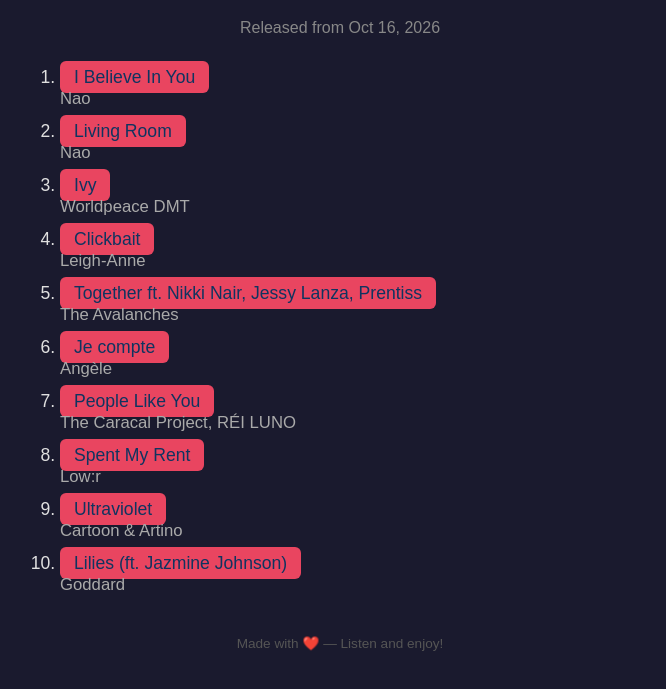
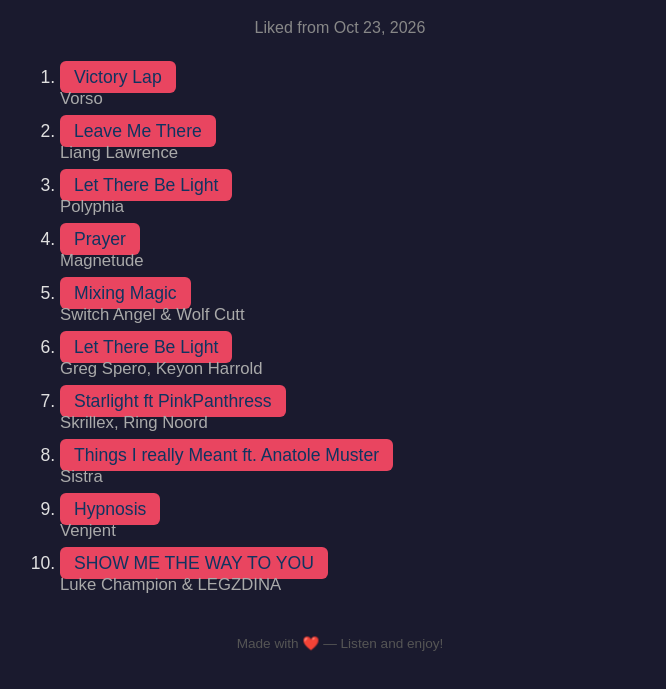
Before and after one commit to BBQSaucerer/Songs-I-Liked-This-Week, a plain HTML site: page index.html in a window 1280 px wide. Shown: the part 159-848 px from the top of the page, without its empty margins (300-966 px from the left). Drawn offline with Linux system fonts and the light colour scheme.

Commit message:
Update index.html
Updated for this week - from 23rd Oct 2026

```diff
--- a/index.html
+++ b/index.html
@@ -53,48 +53,48 @@
 </head>
 <body>
   <h1>🎵 BBQ Top Weekly tracks - #1 is track of the week!</h1>
-  <p class="subtitle">Released from Oct 16, 2026</p>
+  <p class="subtitle">Liked from Oct 23, 2026</p>
 
   <ol>
     <li>
-      <a href="https://youtu.be/yRBiqltiNVg"> I Believe In You</a>
-      <br><span class="artist">Nao</span>
+      <a href="https://youtu.be/0TwPbqjJ6Ek"> Victory Lap</a>
+      <br><span class="artist">Vorso</span>
     </li>
     <li>
-      <a href="https://youtu.be/6iUaY-zrTPM">Living Room </a>
-      <br><span class="artist">Nao</span>
+      <a href="https://youtu.be/fi_aWLI7ppM">Leave Me There</a>
+      <br><span class="artist">Liang Lawrence</span>
     </li>
     <li>
-      <a href="https://youtu.be/pHgT5nv8Yro">Ivy</a>
-      <br><span class="artist">Worldpeace DMT</span>
+      <a href="https://youtu.be/xWF2IuEO2nw">Let There Be Light</a>
+      <br><span class="artist">Polyphia</span>
     </li>
     <li>
-      <a href="https://youtu.be/qhtY0nOF7DA"> Clickbait</a>
-      <br><span class="artist">Leigh-Anne</span>
+      <a href="https://youtu.be/9ixKwNtuQDo"> Prayer</a>
+      <br><span class="artist">Magnetude</span>
     </li>
     <li>
-      <a href="https://youtu.be/KSa1zsPcj8w"> Together ft. Nikki Nair, Jessy Lanza, Prentiss</a>
-      <br><span class="artist">The Avalanches</span>
+      <a href="https://youtu.be/T49xt7RZLSI"> Mixing Magic</a>
+      <br><span class="artist">Switch Angel & Wolf Cutt</span>
     </li>
     <li>
-      <a href="https://youtu.be/wW1NJETe5Ek"> Je compte</a>
-      <br><span class="artist">Angèle</span>
+      <a href="https://youtu.be/FjXNmhxXTH4"> Let There Be Light</a>
+      <br><span class="artist">Greg Spero, Keyon Harrold</span>
     </li>
     <li>
-      <a href="https://youtu.be/BvMqRfDBe_w"> People Like You</a>
-      <br><span class="artist">The Caracal Project, RÉI LUNO </span>
+      <a href="https://youtu.be/ITEGRQAbyps"> Starlight ft PinkPanthress</a>
+      <br><span class="artist">Skrillex, Ring Noord </span>
     </li>
     <li>
-      <a href="https://youtu.be/L1g0ReqHvG8"> Spent My Rent</a>
-      <br><span class="artist">Low:r</span>
+      <a href="https://youtu.be/RTM9v2hT7CY"> Things I really Meant ft. Anatole Muster</a>
+      <br><span class="artist">Sistra</span>
     </li>
     <li>
-      <a href="https://youtu.be/clEar_kOXeQ"> Ultraviolet</a>
-      <br><span class="artist">Cartoon & Artino</span>
+      <a href="https://youtu.be/Rk8wCxSRiqs"> Hypnosis</a>
+      <br><span class="artist">Venjent</span>
     </li>
     <li>
-      <a href="https://youtu.be/j9AuFRpLk7U">  Lilies (ft. Jazmine Johnson)</a>
-      <br><span class="artist">Goddard</span>
+      <a href="https://youtu.be/-RGzTzIkd3o">  SHOW ME THE WAY TO YOU</a>
+      <br><span class="artist">Luke Champion & LEGZDINA</span>
     </li>
     <!-- Add more songs here -->
   </ol>
```
